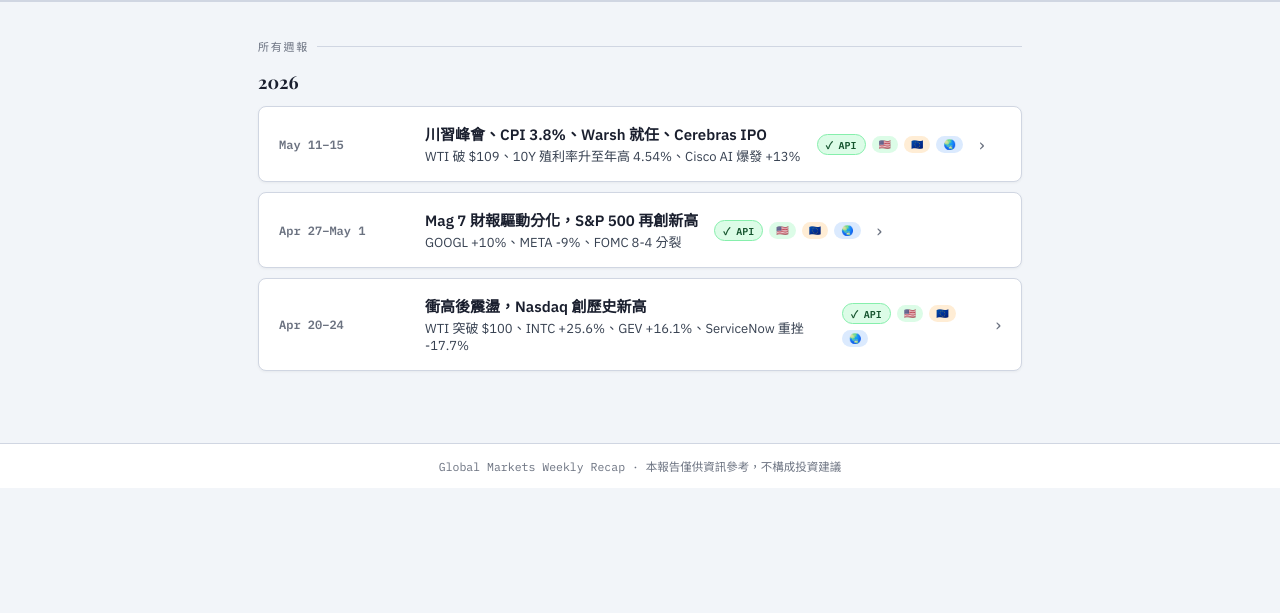
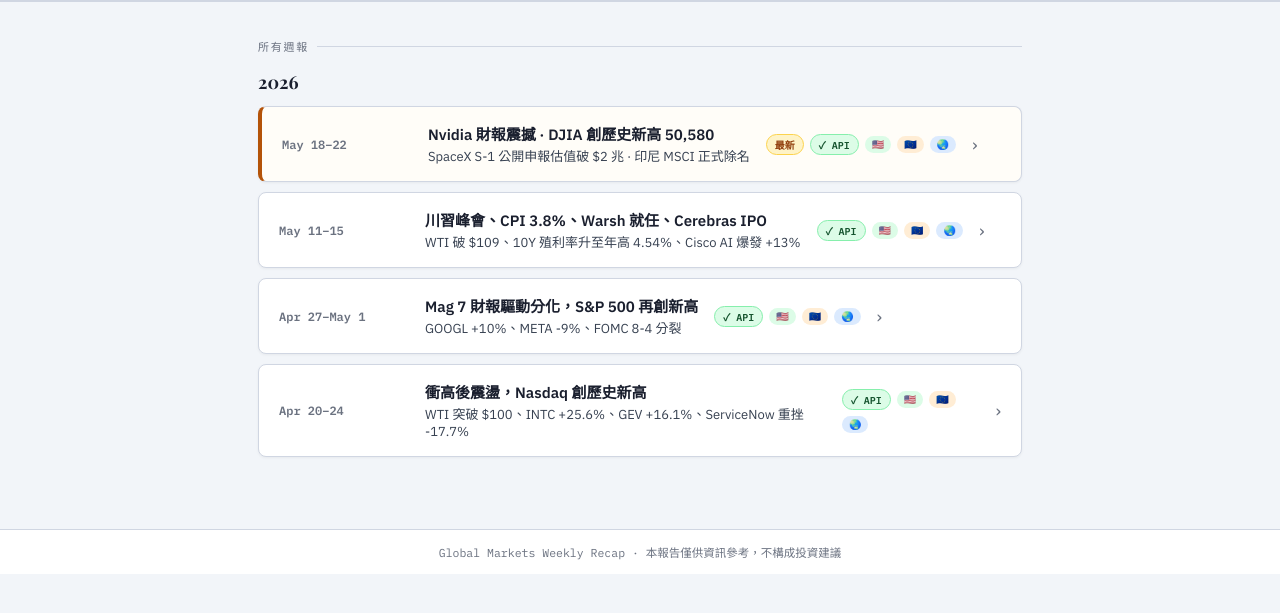
Before and after one commit to IreneSH/weekly-market-recap, a plain HTML site: page archive.html in a window 1280 px wide. Shown: the part 85-698 px from the top of the page. Drawn offline with nearby package versions, Linux system fonts and the light colour scheme.

Commit message:
Update latest report link and add new report details

```diff
--- a/archive.html
+++ b/archive.html
@@ -114,7 +114,7 @@
 
 <header class="site-header">
   <h1>Global Markets <span>Weekly Recap</span></h1>
-  <a href="reports/2026-05-15.html">→ 最新週報</a>
+  <a href="reports/2026-05-22.html">→ 最新週報</a>
 </header>
 
 <div class="main">
@@ -124,8 +124,22 @@
   <div class="year-group">
     <div class="year-label">2026</div>
     <div class="report-list">
-
       <!-- Latest -->
+<a class="report-card latest" href="reports/2026-05-22.html">
+  <div class="report-date">May 18–22</div>
+  <div>
+    <div class="report-title">Nvidia 財報震撼 · DJIA 創歷史新高 50,580</div>
+    <div class="report-subtitle">SpaceX S-1 公開申報估值破 $2 兆 · 印尼 MSCI 正式除名</div>
+  </div>
+  <div class="report-tags">
+    <span class="latest-badge">最新</span>
+    <span class="api-badge">✓ API</span>
+    <span class="tag tag-us">🇺🇸</span>
+    <span class="tag tag-eu">🇪🇺</span>
+    <span class="tag tag-asia">🌏</span>
+  </div>
+  <div class="report-arrow">›</div>
+</a>
       <a class="report-card" href="reports/2026-05-15.html">
         <div class="report-date">May 11–15</div>
         <div>
```
